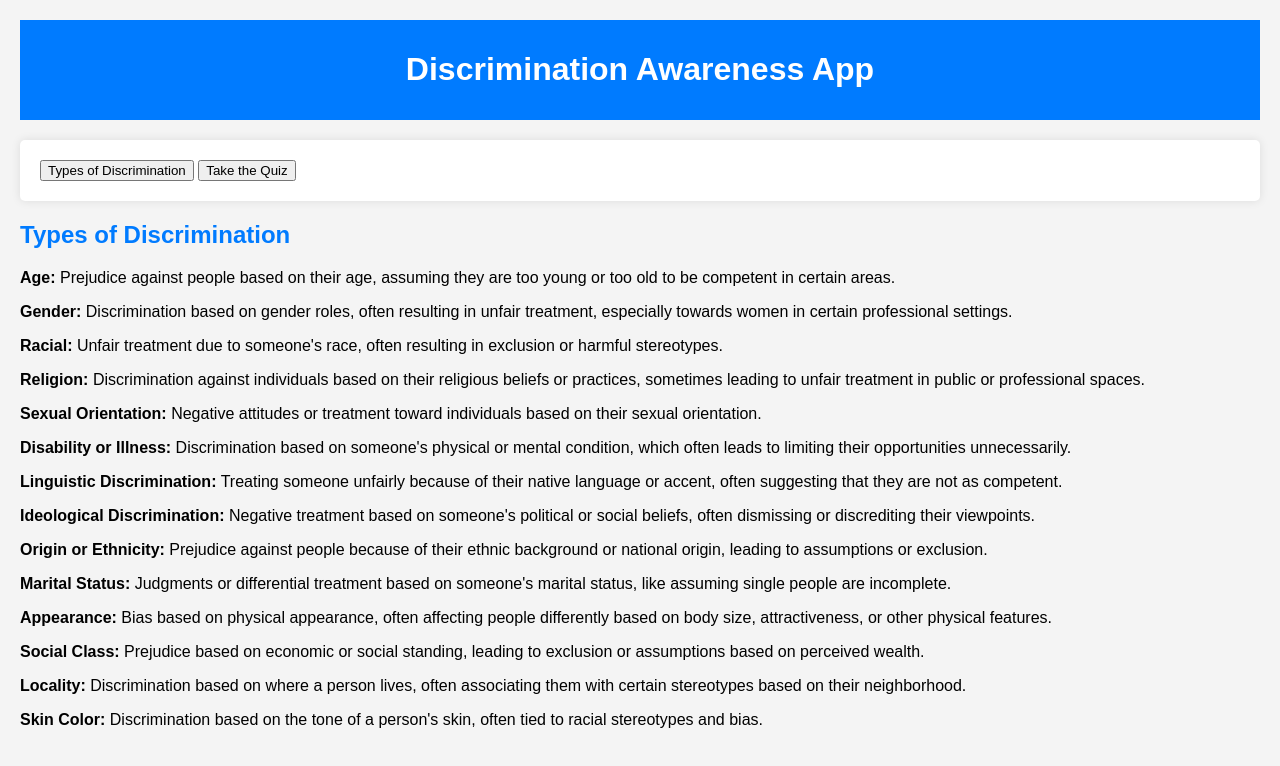
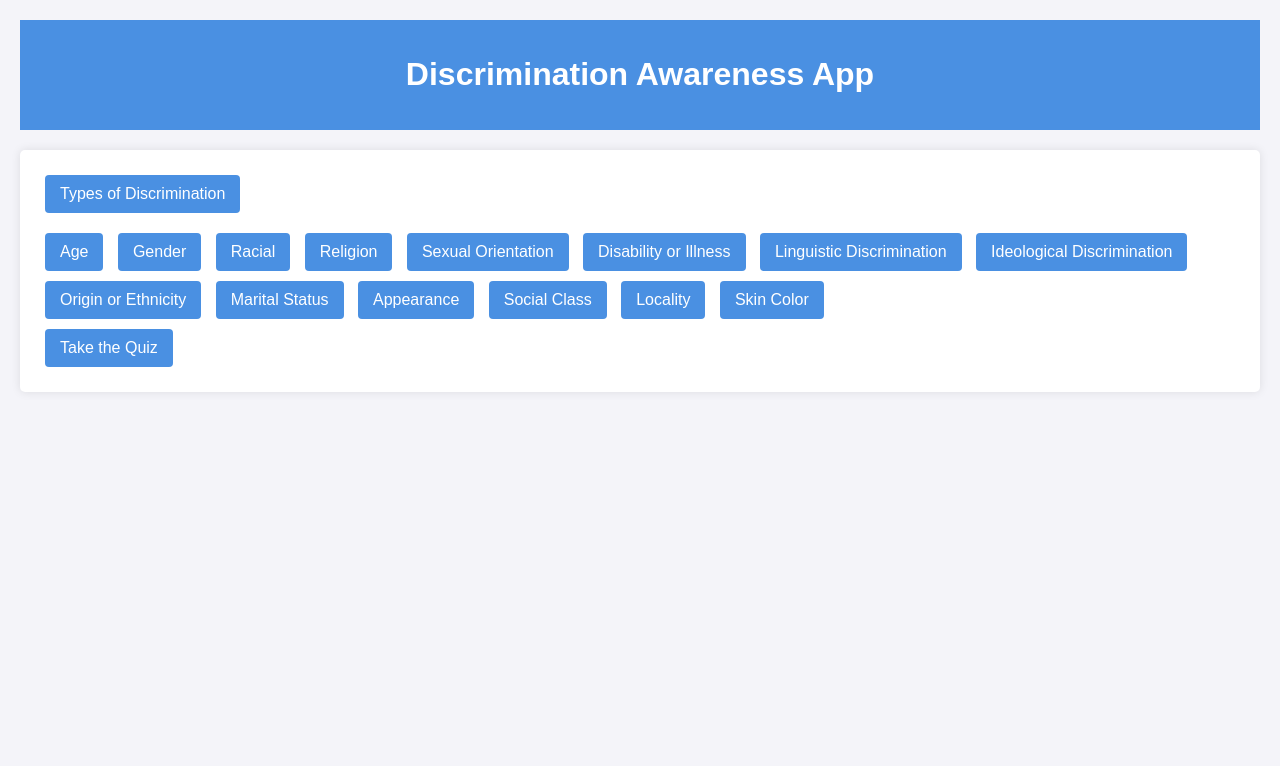
Before and after one commit to CRM1219-spec/Learn-to-identify-the-types-of-discrimination, a plain HTML site: page index.html in a window 1280 px wide. Both pictures are taken after a click on the button "Types of Discrimination". Drawn offline with Linux system fonts and the light colour scheme.

Commit message:
index.html

```diff
--- a/index.html
+++ b/index.html
@@ -5,39 +5,68 @@
     <meta name="viewport" content="width=device-width, initial-scale=1.0">
     <title>Discrimination Awareness App</title>
     <style>
+        /* Color Palette */
+        :root {
+            --primary-bg: #f4f4f9;
+            --primary-header: #4a90e2;
+            --primary-text: #333333;
+            --button-bg: #4a90e2;
+            --button-text: #ffffff;
+            --quiz-bg: #ffffff;
+            --feedback-correct: #27ae60;
+            --feedback-incorrect: #e74c3c;
+        }
+
+        /* Basic Styles */
         body {
             font-family: Arial, sans-serif;
-            background-color: #f4f4f4;
+            background-color: var(--primary-bg);
             margin: 0;
             padding: 20px;
         }
         header {
-            background-color: #007bff;
-            color: white;
-            padding: 10px 0;
+            background-color: var(--primary-header);
+            color: var(--button-text);
+            padding: 15px 0;
             text-align: center;
         }
         section, .quiz-section {
             margin: 20px 0;
-            background-color: white;
+            background-color: var(--quiz-bg);
             padding: 20px;
             border-radius: 5px;
             box-shadow: 0 0 10px rgba(0, 0, 0, 0.1);
         }
         h2 {
-            color: #007bff;
+            color: var(--primary-header);
         }
         footer {
             text-align: center;
             margin-top: 20px;
             font-size: 0.9em;
-            color: #555;
+            color: var(--primary-text);
         }
-        .quiz-section {
+
+        /* Button Styles */
+        button {
+            background-color: var(--button-bg);
+            color: var(--button-text);
+            border: none;
+            padding: 10px 15px;
+            margin: 5px;
+            font-size: 1em;
+            cursor: pointer;
+            border-radius: 4px;
+        }
+        .description-section, .quiz-section {
             display: none;
         }
-        .description-section {
+        #feedback {
+            font-weight: bold;
+        }
+        #dropdown {
             display: none;
+            margin-top: 10px;
         }
     </style>
 </head>
@@ -48,27 +77,30 @@
 </header>
 
 <section>
-    <button onclick="showDescriptions()">Types of Discrimination</button>
+    <button onclick="toggleDropdown()">Types of Discrimination</button>
+    <div id="dropdown">
+        <button onclick="showDescription('age')">Age</button>
+        <button onclick="showDescription('gender')">Gender</button>
+        <button onclick="showDescription('racial')">Racial</button>
+        <button onclick="showDescription('religion')">Religion</button>
+        <button onclick="showDescription('sexual_orientation')">Sexual Orientation</button>
+        <button onclick="showDescription('disability')">Disability or Illness</button>
+        <button onclick="showDescription('linguistic')">Linguistic Discrimination</button>
+        <button onclick="showDescription('ideology')">Ideological Discrimination</button>
+        <button onclick="showDescription('origin')">Origin or Ethnicity</button>
+        <button onclick="showDescription('marital_status')">Marital Status</button>
+        <button onclick="showDescription('appearance')">Appearance</button>
+        <button onclick="showDescription('social_class')">Social Class</button>
+        <button onclick="showDescription('locality')">Locality</button>
+        <button onclick="showDescription('skin_color')">Skin Color</button>
+    </div>
     <button onclick="startQuiz()">Take the Quiz</button>
 </section>
 
 <!-- Descriptions Section -->
 <div class="description-section" id="descriptions">
     <h2>Types of Discrimination</h2>
-    <p><strong>Age:</strong> Prejudice against people based on their age, assuming they are too young or too old to be competent in certain areas.</p>
-    <p><strong>Gender:</strong> Discrimination based on gender roles, often resulting in unfair treatment, especially towards women in certain professional settings.</p>
-    <p><strong>Racial:</strong> Unfair treatment due to someone's race, often resulting in exclusion or harmful stereotypes.</p>
-    <p><strong>Religion:</strong> Discrimination against individuals based on their religious beliefs or practices, sometimes leading to unfair treatment in public or professional spaces.</p>
-    <p><strong>Sexual Orientation:</strong> Negative attitudes or treatment toward individuals based on their sexual orientation.</p>
-    <p><strong>Disability or Illness:</strong> Discrimination based on someone's physical or mental condition, which often leads to limiting their opportunities unnecessarily.</p>
-    <p><strong>Linguistic Discrimination:</strong> Treating someone unfairly because of their native language or accent, often suggesting that they are not as competent.</p>
-    <p><strong>Ideological Discrimination:</strong> Negative treatment based on someone's political or social beliefs, often dismissing or discrediting their viewpoints.</p>
-    <p><strong>Origin or Ethnicity:</strong> Prejudice against people because of their ethnic background or national origin, leading to assumptions or exclusion.</p>
-    <p><strong>Marital Status:</strong> Judgments or differential treatment based on someone's marital status, like assuming single people are incomplete.</p>
-    <p><strong>Appearance:</strong> Bias based on physical appearance, often affecting people differently based on body size, attractiveness, or other physical features.</p>
-    <p><strong>Social Class:</strong> Prejudice based on economic or social standing, leading to exclusion or assumptions based on perceived wealth.</p>
-    <p><strong>Locality:</strong> Discrimination based on where a person lives, often associating them with certain stereotypes based on their neighborhood.</p>
-    <p><strong>Skin Color:</strong> Discrimination based on the tone of a person's skin, often tied to racial stereotypes and bias.</p>
+    <p id="descriptionText"></p>
 </div>
 
 <!-- Quiz Section -->
@@ -83,33 +115,45 @@
 </div>
 
 <script>
-    // Show descriptions
-    function showDescriptions() {
-        document.getElementById('descriptions').style.display = 'block';
-        document.getElementById('quiz').style.display = 'none';
-    }
+    // Discrimination Descriptions
+    const descriptions = {
+        age: "Prejudice against people based on their age, assuming they are too young or too old to be competent in certain areas.",
+        gender: "Discrimination based on gender roles, often resulting in unfair treatment, especially towards women in certain professional settings.",
+        racial: "Unfair treatment due to someone's race, often resulting in exclusion or harmful stereotypes.",
+        religion: "Discrimination against individuals based on their religious beliefs or practices, sometimes leading to unfair treatment in public or professional spaces.",
+        sexual_orientation: "Negative attitudes or treatment toward individuals based on their sexual orientation.",
+        disability: "Discrimination based on someone's physical or mental condition, which often leads to limiting their opportunities unnecessarily.",
+        linguistic: "Treating someone unfairly because of their native language or accent, often suggesting that they are not as competent.",
+        ideology: "Negative treatment based on someone's political or social beliefs, often dismissing or discrediting their viewpoints.",
+        origin: "Prejudice against people because of their ethnic background or national origin, leading to assumptions or exclusion.",
+        marital_status: "Judgments or differential treatment based on someone's marital status, like assuming single people are incomplete.",
+        appearance: "Bias based on physical appearance, often affecting people differently based on body size, attractiveness, or other physical features.",
+        social_class: "Prejudice based on economic or social standing, leading to exclusion or assumptions based on perceived wealth.",
+        locality: "Discrimination based on where a person lives, often associating them with certain stereotypes based on their neighborhood.",
+        skin_color: "Discrimination based on the tone of a person's skin, often tied to racial stereotypes and bias."
+    };
 
-    // Quiz Questions with Situational Examples
+    // Quiz Questions with Situational Examples (Options Randomized)
     const quizQuestions = [
         {
             question: "Ana works in an engineering company where she is the only woman on her team. Despite her experience and innovative ideas, her boss always excludes her from important projects and assigns her less relevant tasks. Her colleagues also make comments like 'engineering is not for women.' What type of discrimination is this?",
-            options: ["Gender Discrimination", "Religious Discrimination", "Appearance Discrimination"],
+            options: ["Gender Discrimination", "Religious Discrimination", "Social Class Discrimination"],
             answer: 0
         },
         {
             question: "Juan is an exchange student from Africa. During a school activity at university, some of his classmates distance themselves from him, telling him he should 'go back to his country' because 'he doesn't fit in here.' What type of discrimination is this?",
-            options: ["Racial Discrimination", "Disability Discrimination", "Social Class Discrimination"],
+            options: ["Racial Discrimination", "Social Class Discrimination", "Disability Discrimination"],
             answer: 0
         },
         {
             question: "Sara, who practices Islam and wears a hijab, gets a job at a clothing store. However, after a few weeks, her boss asks her to remove the hijab to make 'customers feel more comfortable,' suggesting that 'her religion might drive them away.' What type of discrimination is this?",
-            options: ["Linguistic Discrimination", "Religious Discrimination", "Social Class Discrimination"],
+            options: ["Social Class Discrimination", "Religious Discrimination", "Linguistic Discrimination"],
             answer: 1
         },
         {
             question: "Emilio brings his partner to a family gathering, but his uncle, upon finding out that Emilio is gay, makes comments about how 'those relationships aren’t natural' and suggests that the family 'shouldn’t support it.' What type of discrimination is this?",
-            options: ["Gender Discrimination", "Sexual Orientation Discrimination", "Ideological Discrimination"],
-            answer: 1
+            options: ["Sexual Orientation Discrimination", "Gender Discrimination", "Ideological Discrimination"],
+            answer: 0
         },
         {
             question: "Laura is a young woman with epilepsy. Although she meets all the qualifications for an administrative position, she is rejected from a company because 'her illness might be a risk,' even though the job is mainly office work with no physical risk. What type of discrimination is this?",
@@ -118,42 +162,27 @@
         },
         {
             question: "Vicente is an immigrant living in a city where most people speak a different language than his native tongue. In a store, he's asked to speak in the local language or is ignored when trying to communicate. Some customers even insult him for 'not speaking like they do.' What type of discrimination is this?",
-            options: ["Linguistic Discrimination", "Age Discrimination", "Appearance Discrimination"],
+            options: ["Linguistic Discrimination", "Appearance Discrimination", "Age Discrimination"],
             answer: 0
         },
         {
             question: "Rosa is an activist for an environmental conservation organization. At work, her boss discredits her and mocks her environmental beliefs, saying 'people like her are too radical.' He even denies her a promotion due to her opinions. What type of discrimination is this?",
-            options: ["Religious Discrimination", "Ideological Discrimination", "Racial Discrimination"],
+            options: ["Ideological Discrimination", "Religious Discrimination", "Racial Discrimination"],
+            answer: 0
+        },
+        {
+            question: "Roberto is Mexican and lives in a European country. Every time he attends work meetings, his colleagues make comments like 'I thought Mexicans only came here on vacation' or 'You must be here to live off the government.' What type of discrimination is this?",
+            options: ["Origin Discrimination", "Gender Discrimination", "Appearance Discrimination"],
+            answer: 0
+        },
+        {
+            question: "Carla is a single woman in her early thirties. Whenever she attends family gatherings, her relatives insinuate that something 'must be wrong with her' for not being married yet. They treat her as if she’s incomplete or without purpose. What type of discrimination is this?",
+            options: ["Disability Discrimination", "Marital Status Discrimination", "Gender Discrimination"],
             answer: 1
         },
         {
-            question: "Roberto is Mexican and lives in a European country. Every time he attends work meetings, his colleagues make comments like 'I thought Mexicans only came here on vacation' or 'You must be here to live off the government.' What type of discrimination is this?",
-            options: ["Origin or Ethnicity Discrimination", "Religious Discrimination", "Social Class Discrimination"],
-            answer: 0
-        },
-        {
-            question: "Carla is a single woman in her early thirties. Every time she attends family gatherings, relatives hint that there must be 'something wrong with her' for not being married yet, treating her as if she’s incomplete or lacks purpose. What type of discrimination is this?",
-            options: ["Appearance Discrimination", "Marital Status Discrimination", "Linguistic Discrimination"],
-            answer: 1
-        },
-        {
-            question: "Julia is overweight, and whenever she goes to the gym, some people give her disapproving looks and make comments, suggesting she’s 'just in the way' and 'shouldn’t even try.' What type of discrimination is this?",
-            options: ["Social Class Discrimination", "Appearance Discrimination", "Disability Discrimination"],
-            answer: 1
-        },
-        {
-            question: "Pedro works in an office where most of his colleagues are from wealthy families. They often exclude him from social events and joke about how 'people from his class don't fit in those places.' What type of discrimination is this?",
-            options: ["Class Discrimination", "Linguistic Discrimination", "Religious Discrimination"],
-            answer: 0
-        },
-        {
-            question: "Marta lives in a working-class neighborhood. When she meets people from other areas, some assume she’s less educated or has bad habits just because of where she lives. What type of discrimination is this?",
-            options: ["Religious Discrimination", "Locality Discrimination", "Social Class Discrimination"],
-            answer: 1
-        },
-        {
-            question: "Carlos is a man with dark skin. Every time he enters a luxury store, the staff closely monitors him, as if suspecting him of wanting to steal, while other customers aren’t watched in the same way. What type of discrimination is this?",
-            options: ["Color Discrimination", "Gender Discrimination", "Social Class Discrimination"],
+            question: "Carlos is a man with dark skin. Every time he enters a luxury store, the staff closely monitors him as if suspecting him of wanting to steal, while other customers aren’t watched in the same way. What type of discrimination is this?",
+            options: ["Color Discrimination", "Social Class Discrimination", "Gender Discrimination"],
             answer: 0
         }
     ];
@@ -161,6 +190,18 @@
     let currentQuestion = 0;
     let correctAnswers = 0;
     let incorrectAnswers = 0;
+
+    function toggleDropdown() {
+        const dropdown = document.getElementById('dropdown');
+        dropdown.style.display = dropdown.style.display === 'block' ? 'none' : 'block';
+    }
+
+    function showDescription(type) {
+        const descriptionText = document.getElementById('descriptionText');
+        descriptionText.innerText = descriptions[type];
+        document.getElementById('descriptions').style.display = 'block';
+        document.getElementById('quiz').style.display = 'none';
+    }
 
     function startQuiz() {
         document.getElementById('quiz').style.display = 'block';
@@ -180,15 +221,22 @@
 
         const question = quizQuestions[currentQuestion];
         document.getElementById('quizQuestion').innerText = question.question;
-        document.getElementById('option1').innerText = question.options[0];
-        document.getElementById('option2').innerText = question.options[1];
-        document.getElementById('option3').innerText = question.options[2];
+
+        // Shuffle options
+        const options = question.options.slice(); // Clone the options
+        options.sort(() => Math.random() - 0.5); // Shuffle options
+        document.getElementById('option1').innerText = options[0];
+        document.getElementById('option2').innerText = options[1];
+        document.getElementById('option3').innerText = options[2];
+
+        // Set the correct answer index based on the shuffled options
+        question.correctIndex = options.indexOf(question.options[question.answer]);
         document.getElementById('feedback').innerText = "";
     }
 
     function checkAnswer(selectedOption) {
         const question = quizQuestions[currentQuestion];
-        if (selectedOption === question.answer) {
+        if (selectedOption === question.correctIndex) {
             correctAnswers++;
             document.getElementById('feedback').innerText = "Correct!";
         } else {
```
